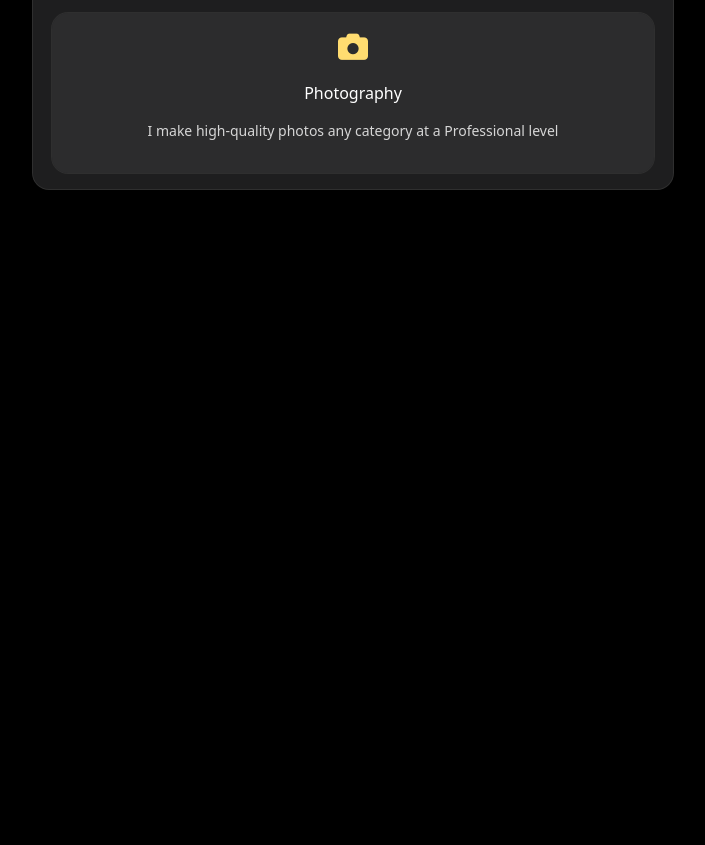
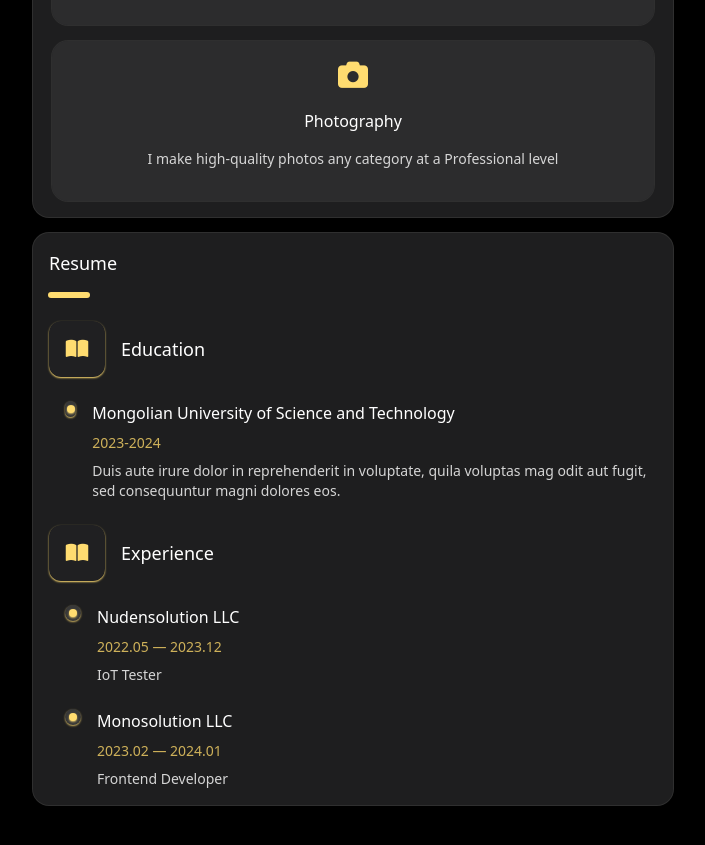
Before and after one commit to umirbyek/portfolio, a plain HTML site: page index.html in a window 1280 px wide. Shown: the part 1119-1964 px from the top of the page, without its empty margins (287-992 px from the left). Before the commit the page ends 1372 px from the top, so only its background shows below. Drawn offline with nearby package versions, Linux system fonts and the light colour scheme.

Commit message:
added experience

```diff
--- a/index.html
+++ b/index.html
@@ -87,46 +87,148 @@
 
     </div>
     <div
-        class="rounded-2xl bg-[#1E1E1F] w-80 min-h-[80vh] ring-1 ring-[#2F2F2F] md:min-w-[50vw] mx-auto md:min-h-[20vh] flex flex-col gap-4 py-4 px-4">
-        <div class="flex flex-col gap-2"><p class="text-base text-white">About Me</p>
+        class="rounded-2xl bg-[#1E1E1F] w-80 min-h-[80vh] ring-1 ring-[#2F2F2F] md:min-w-[50vw] mx-auto md:min-h-[20vh] flex flex-col gap-6 py-4 px-4">
+        <div class="flex flex-col gap-4">
+            <p class="text-lg text-white">About Me</p>
             <div class="ring ring-1 ring-[#FFDC70] w-10 rounded h-1 bg-[#FFDC70]"></div>
             <p class="text-sm text-[#D6D6D6] text-justify ">
                 I am an IT and Software Engineer based in Ulaanbaatar, Mongolia, serving as a Frontend developer. With a
                 passion for transforming intricate technical challenges into elegant and user-friendly solutions, my
-                expertise lies in both web development and print media. I specialize in crafting websites that seamlessly
+                expertise lies in both web development and print media. I specialize in crafting websites that
+                seamlessly
                 blend functionality with a visually appealing and intuitive design.
                 <br />
 
-                In my role, I strive to infuse a personal touch into each project, ensuring it not only meets high standards
+                In my role, I strive to infuse a personal touch into each project, ensuring it not only meets high
+                standards
                 of usability but also stands out with its eye-catching aesthetics. My objective is to effectively convey
-                your message and brand identity through innovative and creative design. Having contributed to the web design
+                your message and brand identity through innovative and creative design. Having contributed to the web
+                design
                 of numerous well-known brands, I bring a wealth of experience and a commitment to delivering top-notch
                 digital experiences.
-            </p></div>
+            </p>
+        </div>
         <div class="flex flex-col gap-4">
             <p class="text-base text-white">What I'm doing</p>
-            <div class="flex flex-col items-center rounded-2xl bg-[#3B3B3C]/50 w-76 min-h-[20vh] ring-1 ring-[#2F2F2F] md:min-w-[47vw] mx-auto md:min-h-[10vh] flex flex-col gap-4 py-4 px-4">
+            <div
+                class="flex flex-col items-center rounded-2xl bg-[#3B3B3C]/50 w-76 min-h-[20vh] ring-1 ring-[#2F2F2F] md:min-w-[47vw] mx-auto md:min-h-[10vh] flex flex-col gap-4 py-4 px-4">
                 <i class="fa-solid fa-pen-nib text-[#FFDC70] text-3xl"></i>
                 <p class="text-base text-white">Web Design</p>
-                <p class="text-sm text-[#D6D6D6]  text-center"> The most modern and high-quality desgin mde at a profession level</p>
+                <p class="text-sm text-[#D6D6D6]  text-center"> The most modern and high-quality desgin mde at a
+                    profession level</p>
             </div>
-            <div class="flex flex-col items-center rounded-2xl bg-[#3B3B3C]/50 w-76 min-h-[20vh] ring-1 ring-[#2F2F2F] md:min-w-[47vw] mx-auto md:min-h-[20vh] flex flex-col gap-4 py-4 px-4">
+            <div
+                class="flex flex-col items-center rounded-2xl bg-[#3B3B3C]/50 w-76 min-h-[20vh] ring-1 ring-[#2F2F2F] md:min-w-[47vw] mx-auto md:min-h-[20vh] flex flex-col gap-4 py-4 px-4">
                 <i class="fa-solid fa-code text-[#FFDC70] text-3xl"></i>
                 <p class="text-base text-white">Web Develepment</p>
-                <p class="text-sm text-[#D6D6D6]  text-center"> High-quality development of site at the profession level</p>
+                <p class="text-sm text-[#D6D6D6]  text-center"> High-quality development of site at the profession level
+                </p>
             </div>
 
-            <div class="flex flex-col items-center rounded-2xl bg-[#3B3B3C]/50 w-76 min-h-[20vh] ring-1 ring-[#2F2F2F] md:min-w-[47vw] mx-auto md:min-h-[20vh] flex flex-col gap-4 py-4 px-4">
+            <div
+                class="flex flex-col items-center rounded-2xl bg-[#3B3B3C]/50 w-76 min-h-[20vh] ring-1 ring-[#2F2F2F] md:min-w-[47vw] mx-auto md:min-h-[20vh] flex flex-col gap-4 py-4 px-4">
                 <i class="fa-solid fa-mobile text-[#FFDC70] text-3xl"></i>
                 <p class="text-base text-white">Mobile Apps</p>
-                <p class="text-sm text-[#D6D6D6]  text-center">Professional development of applications for IOS and Android</p>
+                <p class="text-sm text-[#D6D6D6]  text-center">Professional development of applications for IOS and
+                    Android</p>
             </div>
-            <div class="flex flex-col items-center rounded-2xl bg-[#3B3B3C]/50 w-76 min-h-[20vh] ring-1 ring-[#2F2F2F] md:min-w-[47vw] mx-auto md:min-h-[20vh] flex flex-col gap-4 py-4 px-4">
+            <div
+                class="flex flex-col items-center rounded-2xl bg-[#3B3B3C]/50 w-76 min-h-[20vh] ring-1 ring-[#2F2F2F] md:min-w-[47vw] mx-auto md:min-h-[20vh] flex flex-col gap-4 py-4 px-4">
                 <i class="fa-solid fa-camera text-[#FFDC70] text-3xl"></i>
                 <p class="text-base text-white">Photography</p>
-                <p class="text-sm text-[#D6D6D6]  text-center"> I make high-quality photos any category at a Professional level
+                <p class="text-sm text-[#D6D6D6]  text-center"> I make high-quality photos any category at a
+                    Professional level
                 </p>
             </div>
+
+        </div>
+
+
+    </div>
+    <div
+        class="rounded-2xl bg-[#1E1E1F] w-80 min-h-[80vh] ring-1 ring-[#2F2F2F] md:min-w-[50vw] mx-auto md:min-h-[20vh] flex flex-col gap-6 py-4 px-4">
+        <div class="flex flex-col gap-4">
+            <p class="text-lg text-white">Resume</p>
+            <div class="ring ring-1 ring-[#FFDC70] w-10 rounded h-1 bg-[#FFDC70]"></div>
+        </div>
+        <div class="flex gap-4 items-center">
+            <div
+                class="flex shadow-sm shadow-[#FFDC70] ring-[#2F2F2F] h-14 w-14 rounded-xl bg-[#202022] items-center justify-center">
+                <i class="fa-solid fa-book-open text-[#FFDC70] text-xl"></i>
+
+            </div>
+            <p class="text-lg text-white">Education</p>
+
+
+        </div>
+        <div class="flex gap-4 ml-4 items-start">
+            <div
+                class=" flex shadow-sm shadow-[#FFDC70]/80 ring-[#FFDC70] h-4 w-4 rounded-full bg-[#383838] items-center justify-center">
+                <div
+                    class="flex shadow-sm shadow-[#FFDC70]/80 ring-[#FFDC70] h-2 w-2 rounded-full bg-[#FFDC70] items-center justify-center">
+
+                </div>
+            </div>
+
+            <div class="flex flex-col gap-2">
+                <p class="text-base text-white">
+
+                    Mongolian University of Science and Technology</p>
+                <p class="text-sm text-[#CEB15A]">2023-2024</p>
+                <p class="text-sm text-[#D5D5D5]">Duis aute irure dolor in reprehenderit in voluptate, quila voluptas mag odit aut fugit, sed consequuntur magni dolores eos.</p>
+
+            </div>
+
+
+        </div>
+        <div class="flex gap-4 items-center">
+            <div
+                class="flex shadow-sm shadow-[#FFDC70] ring-[#2F2F2F] h-14 w-14 rounded-xl bg-[#202022] items-center justify-center">
+                <i class="fa-solid fa-book-open text-[#FFDC70] text-xl"></i>
+
+            </div>
+            <p class="text-lg text-white">Experience</p>
+
+
+        </div>
+        <div class="flex gap-4 ml-4 items-start">
+            <div
+                class=" flex shadow-sm shadow-[#FFDC70]/80 ring-[#FFDC70] h-4 w-4 rounded-full bg-[#383838] items-center justify-center">
+                <div
+                    class="flex shadow-sm shadow-[#FFDC70]/80 ring-[#FFDC70] h-2 w-2 rounded-full bg-[#FFDC70] items-center justify-center">
+
+                </div>
+            </div>
+
+            <div class="flex flex-col gap-2">
+                <p class="text-base text-white">
+
+                   Nudensolution LLC</p>
+                <p class="text-sm text-[#CEB15A]">2022.05 — 2023.12</p>
+                <p class="text-sm text-[#D5D5D5]">IoT Tester</p>
+
+            </div>
+
+
+        </div>
+        <div class="flex gap-4 ml-4 items-start">
+            <div
+                class=" flex shadow-sm shadow-[#FFDC70]/80 ring-[#FFDC70] h-4 w-4 rounded-full bg-[#383838] items-center justify-center">
+                <div
+                    class="flex shadow-sm shadow-[#FFDC70]/80 ring-[#FFDC70] h-2 w-2 rounded-full bg-[#FFDC70] items-center justify-center">
+
+                </div>
+            </div>
+
+            <div class="flex flex-col gap-2">
+                <p class="text-base text-white">
+
+                   Monosolution  LLC</p>
+                <p class="text-sm text-[#CEB15A]">2023.02 — 2024.01</p>
+                <p class="text-sm text-[#D5D5D5]">Frontend Developer</p>
+
+            </div>
+
 
         </div>
 
@@ -136,7 +238,6 @@
 
 
 
-
 </body>
 
 </html>
```
Also changed, not shown: 1 other file.
